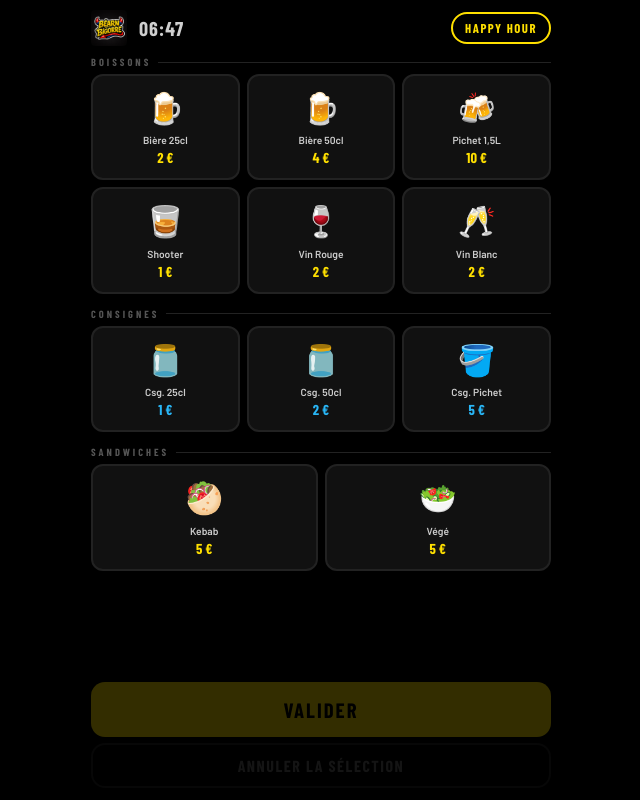
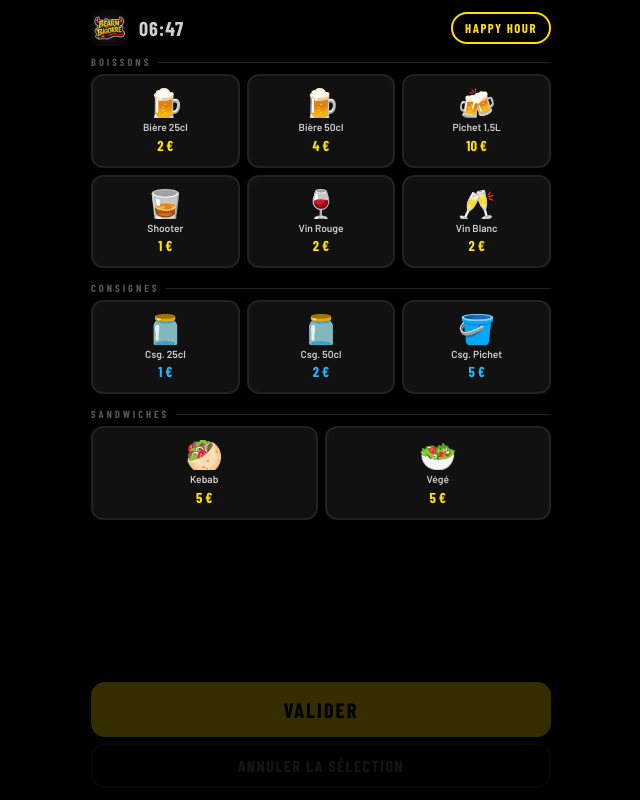
Before and after one commit to Maxymou/ComBar, a React (Vite) app in the folder frontend/: page / in a window 1280 px wide. Shown: the whole page, without its empty margins (319-959 px from the left). Built offline with nearby package versions, Linux system fonts and the light colour scheme; no server answers; a web font is replaced by a local one.

Commit message:
Restore historical main product card height with PNG icon containment

```diff
--- a/frontend/src/App.css
+++ b/frontend/src/App.css
@@ -503,19 +503,16 @@ body::before{
 .app.hh .card.on-drink { border-color: #FF2079; background: #160010; }
 .card.on-food  { border-color: #FF9800; background: #181000; }
 
-.card-icon {
-  width: 2.4rem;
-  height: 2.4rem;
-  max-height: 2.4rem;
+.select-screen .card-icon {
   display: flex;
   align-items: center;
   justify-content: center;
   font-size: 1.9rem;
   line-height: 1;
-  margin-bottom: 0.3rem;
+  overflow: hidden;
   flex-shrink: 0;
 }
-.card-icon span {
+.select-screen .card-icon span {
   font-size: inherit;
   line-height: 1;
 }
@@ -2607,11 +2604,11 @@ body::before{
   }
 }
 
-.card-icon .product-icon-image {
-  width: 2.2rem;
-  height: 2.2rem;
-  max-width: 2.2rem;
-  max-height: 2.2rem;
+.select-screen .card-icon .product-icon-image {
+  width: auto;
+  height: 1.9rem;
+  max-width: 100%;
+  max-height: 1.9rem;
   object-fit: contain;
   display: block;
 }
```
